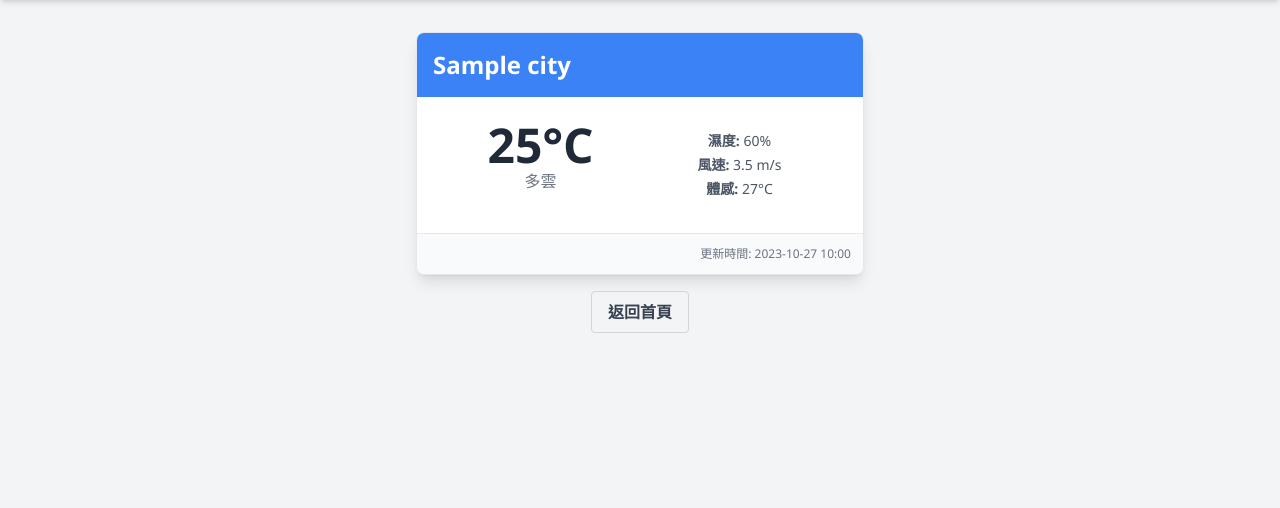
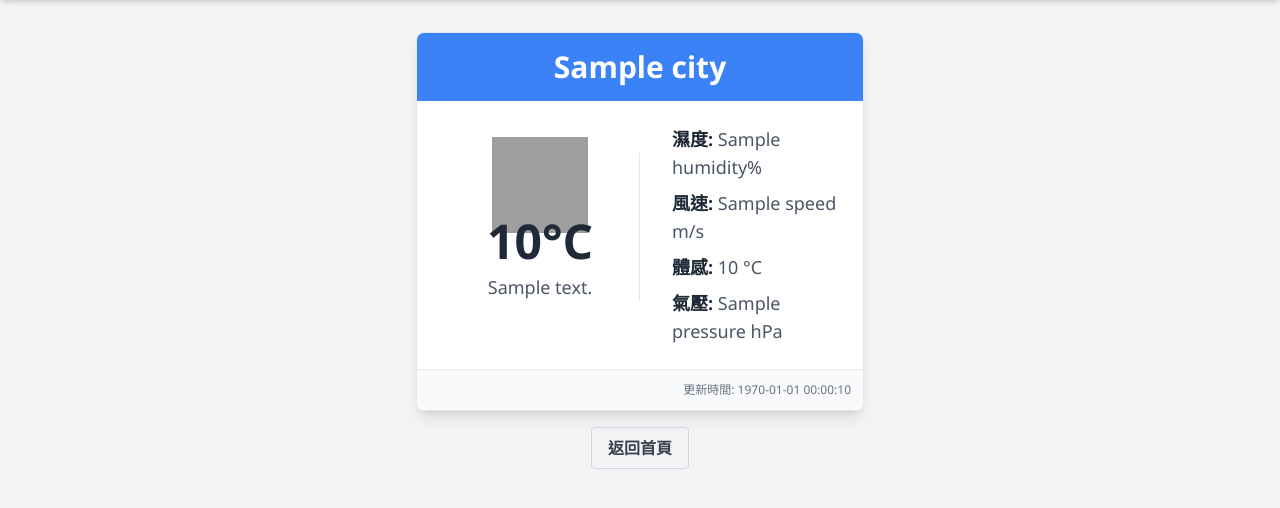
Before and after one commit to yojwei/flask-weather-app, a Flask app: template flask_weather/templates/weather.html in a window 1280 px wide. Shown: the part 60-568 px from the top of the page. Run offline with Flask 3, Linux system fonts and the light colour scheme; the template is opened without the code that fills it: most values are stand-ins (such as "Sample title", 1, 10 or a date in 2020); some libraries are stand-ins or nearby versions; grey boxes are pictures that could not be loaded.

Commit message:
feat(weather): 整合 OpenWeather API 和優化天氣卡片UI
- 實現完整的 OpenWeather API 整合，獲取真實天氣數據
- 添加天氣圖示顯示
- 優化卡片版面配置，左右分欄展示溫度和詳細資訊
- 新增氣壓資訊
- 改進文字排版和顏色層次
- 使用 datetimeformat 過濾器顯示更新時間

```diff
--- a/flask_weather/templates/weather.html
+++ b/flask_weather/templates/weather.html
@@ -6,24 +6,31 @@
 <div class="flex justify-center">
     <div class="w-full max-w-md">
         <div class="bg-white shadow-lg rounded-lg overflow-hidden border border-gray-200">
-            <div class="bg-blue-500 text-white p-4">
-                <h2 class="text-2xl font-bold mb-0">{{ city }}</h2>
+            <div class="bg-blue-500 text-white p-4 text-center">
+                <h2 class="text-3xl font-bold mb-0">{{ city }}</h2>
             </div>
             <div class="p-6">
-                <div class="flex flex-wrap text-center">
-                    <div class="w-1/2 mb-4">
-                        <h3 class="text-5xl font-bold text-gray-800">25°C</h3>
-                        <p class="text-gray-500">多雲</p>
+                <div class="flex flex-wrap items-center">
+                    <div class="w-1/2 mb-4 flex flex-col items-center justify-center border-r border-gray-200">
+                        <img src="http://openweathermap.org/img/wn/{{ data.weather[0].icon }}@2x.png"
+                            alt="{{ data.weather[0].description }}" class="w-24 h-24 -my-4">
+                        <h3 class="text-5xl font-bold text-gray-800">{{ data.main.temp | round(1) }}°C</h3>
+                        <p class="text-gray-600 text-lg font-medium mt-2">{{ data.weather[0].description }}</p>
                     </div>
-                    <div class="w-1/2 flex flex-col justify-center text-sm text-gray-600">
-                        <p class="mb-1"><strong class="font-semibold">濕度:</strong> 60%</p>
-                        <p class="mb-1"><strong class="font-semibold">風速:</strong> 3.5 m/s</p>
-                        <p class="mb-0"><strong class="font-semibold">體感:</strong> 27°C</p>
+                    <div class="w-1/2 flex flex-col justify-center items-start pl-8 text-lg text-gray-600 space-y-2">
+                        <p class="mb-0"><strong class="font-semibold text-gray-800">濕度:</strong> {{ data.main.humidity
+                            }}%</p>
+                        <p class="mb-0"><strong class="font-semibold text-gray-800">風速:</strong> {{ data.wind.speed }}
+                            m/s</p>
+                        <p class="mb-0"><strong class="font-semibold text-gray-800">體感:</strong> {{ data.main.feels_like
+                            | round(1) }} °C</p>
+                        <p class="mb-0"><strong class="font-semibold text-gray-800">氣壓:</strong> {{ data.main.pressure
+                            }} hPa</p>
                     </div>
                 </div>
             </div>
             <div class="bg-gray-50 p-3 text-right text-xs text-gray-500 border-t border-gray-200">
-                更新時間: 2023-10-27 10:00
+                更新時間: {{ data.dt | datetimeformat }}
             </div>
         </div>
 
```
Also changed, not shown: flask_weather/weather/routes.py (+13 -3 lines).
